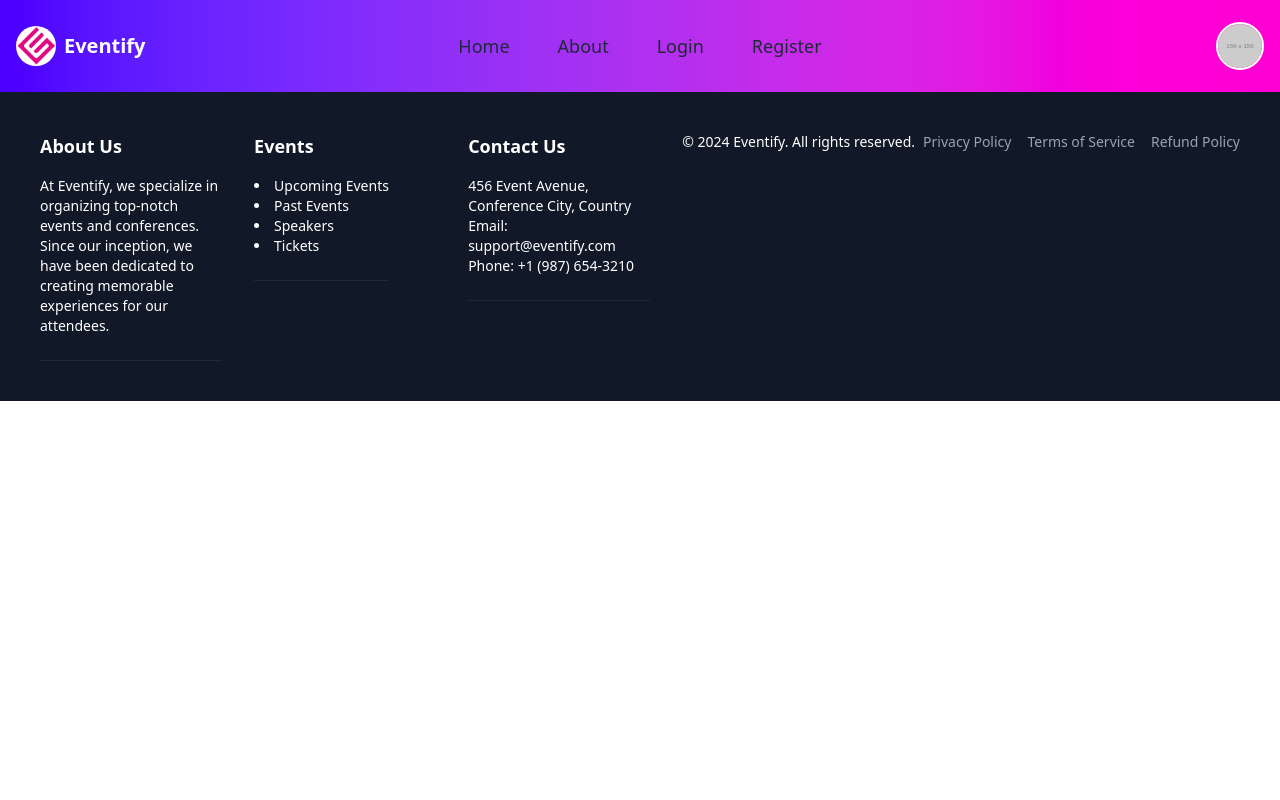
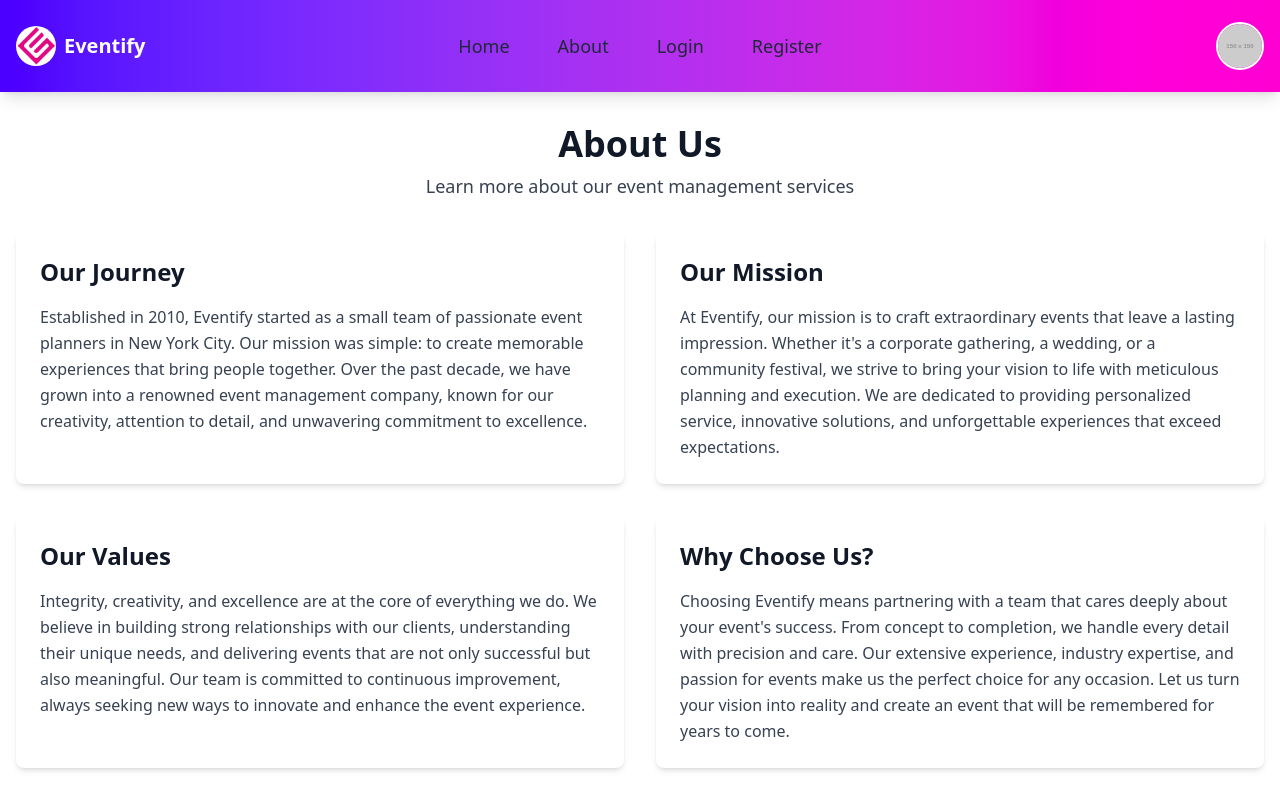
Before and after one commit to bhabna01/Eventify-client, a React (Vite) app: page /about in a window 1280 px wide. Shown: the top 800 px of the page. Built offline with nearby package versions, Linux system fonts and the light colour scheme; no server answers.

Commit message:
About section and responsiveness added

```diff
--- a/src/layouts/DashboardLayout.jsx
+++ b/src/layouts/DashboardLayout.jsx
@@ -4,8 +4,45 @@ import { Link, Outlet } from 'react-router-dom';
 
 const DashboardLayout = () => {
     return (
-        <div className="grid grid-cols-12">
-            <div className="col-span-2 bg-gray-800 text-white min-h-screen p-6">
+        // <div className="grid grid-cols-12">
+        //     <div className="col-span-2 bg-gray-800 text-white min-h-screen p-6">
+        //         <div className="flex items-center justify-center mb-8">
+        //             <h1 className="text-2xl font-bold">Eventify</h1>
+        //         </div>
+        //         <ul>
+        //             <li className="border border-gray-700 rounded p-4 mb-2">
+        //                 <Link to={"home"} className="flex items-center text-gray-300 hover:text-white">
+        //                     <FiHome className="mr-2" />
+        //                     Dashboard
+        //                 </Link>
+        //             </li>
+        //             <li className="border border-gray-700 rounded p-4 mb-2">
+        //                 <Link to={"all-events"} className="flex items-center text-gray-300 hover:text-white">
+        //                     <FiGrid className="mr-2" />
+        //                     All Events
+        //                 </Link>
+        //             </li>
+        //             <li className="border border-gray-700 rounded p-4 mb-2">
+        //                 <Link to={"add-events"} className="flex items-center text-gray-300 hover:text-white">
+        //                     <FiPlus className="mr-2" />
+        //                     Add Event
+        //                 </Link>
+        //             </li>
+
+        //             <li className="border border-gray-700 rounded p-4 mb-2">
+        //                 <Link to={"edit-profile"} className="flex items-center text-gray-300 hover:text-white">
+        //                     <FiEdit className="mr-2" />
+        //                     Edit Profile
+        //                 </Link>
+        //             </li>
+        //         </ul>
+        //     </div>
+        //     <div className="col-span-10 p-20 bg-gray-100">
+        //         <Outlet />
+        //     </div>
+        // </div>
+        <div className="grid grid-cols-12 min-h-screen">
+            <div className="col-span-12 lg:col-span-2 bg-gray-800 text-white p-6">
                 <div className="flex items-center justify-center mb-8">
                     <h1 className="text-2xl font-bold">Eventify</h1>
                 </div>
@@ -28,16 +65,15 @@ const DashboardLayout = () => {
                             Add Event
                         </Link>
                     </li>
-
                     <li className="border border-gray-700 rounded p-4 mb-2">
-                        <Link to={"edit-profile"} className="flex items-center text-gray-300 hover:text-white">
-                            <FiEdit className="mr-2" />
-                            Edit Profile
+                        <Link to={"/"} className="flex items-center text-gray-300 hover:text-white">
+                            <FiHome className="mr-2" />
+                            Home
                         </Link>
                     </li>
                 </ul>
             </div>
-            <div className="col-span-10 p-20 bg-gray-100">
+            <div className="col-span-12 lg:col-span-10 p-6 lg:p-20 bg-gray-100">
                 <Outlet />
             </div>
         </div>
--- a/src/pages/About.jsx
+++ b/src/pages/About.jsx
@@ -2,9 +2,39 @@
 
 const About = () => {
     return (
-        <div>
+        <div className="container mx-auto px-4 py-8">
+            <div className="text-center mb-8">
+                <h1 className="text-4xl font-bold text-gray-900">About Us</h1>
+                <p className="text-lg text-gray-700 mt-2">Learn more about our event management services</p>
+            </div>
+            <div className="grid grid-cols-1 lg:grid-cols-2 gap-8">
+                <div className="p-6 bg-white rounded-lg shadow-md">
+                    <h2 className="text-2xl font-bold text-gray-900 mb-4">Our Journey</h2>
+                    <p className="text-gray-700 leading-relaxed">
+                        Established in 2010, Eventify started as a small team of passionate event planners in New York City. Our mission was simple: to create memorable experiences that bring people together. Over the past decade, we have grown into a renowned event management company, known for our creativity, attention to detail, and unwavering commitment to excellence.
+                    </p>
+                </div>
+                <div className="p-6 bg-white rounded-lg shadow-md">
+                    <h2 className="text-2xl font-bold text-gray-900 mb-4">Our Mission</h2>
+                    <p className="text-gray-700 leading-relaxed">
+                        At Eventify, our mission is to craft extraordinary events that leave a lasting impression. Whether it's a corporate gathering, a wedding, or a community festival, we strive to bring your vision to life with meticulous planning and execution. We are dedicated to providing personalized service, innovative solutions, and unforgettable experiences that exceed expectations.
+                    </p>
+                </div>
+                <div className="p-6 bg-white rounded-lg shadow-md">
+                    <h2 className="text-2xl font-bold text-gray-900 mb-4">Our Values</h2>
+                    <p className="text-gray-700 leading-relaxed">
+                        Integrity, creativity, and excellence are at the core of everything we do. We believe in building strong relationships with our clients, understanding their unique needs, and delivering events that are not only successful but also meaningful. Our team is committed to continuous improvement, always seeking new ways to innovate and enhance the event experience.
+                    </p>
+                </div>
+                <div className="p-6 bg-white rounded-lg shadow-md">
+                    <h2 className="text-2xl font-bold text-gray-900 mb-4">Why Choose Us?</h2>
+                    <p className="text-gray-700 leading-relaxed">
+                        Choosing Eventify means partnering with a team that cares deeply about your event's success. From concept to completion, we handle every detail with precision and care. Our extensive experience, industry expertise, and passion for events make us the perfect choice for any occasion. Let us turn your vision into reality and create an event that will be remembered for years to come.
+                    </p>
+                </div>
+            </div>
+        </div>
 
-        </div>
     );
 };
 
```
